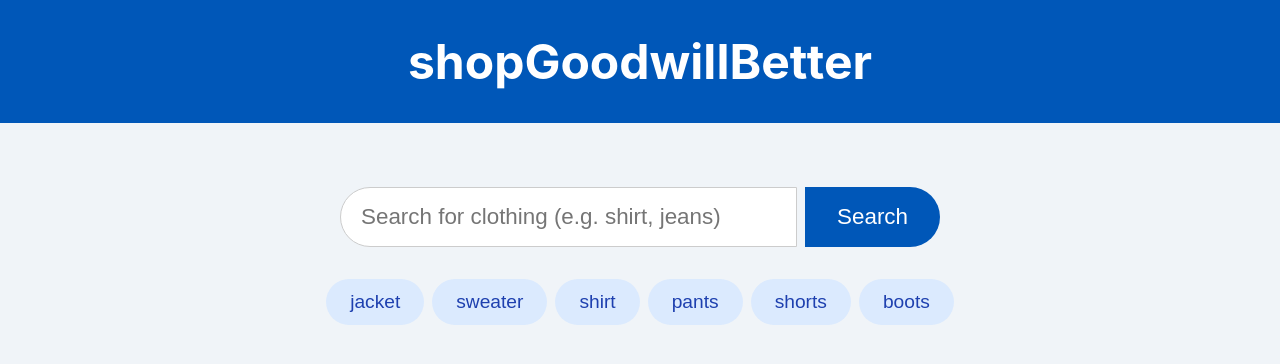
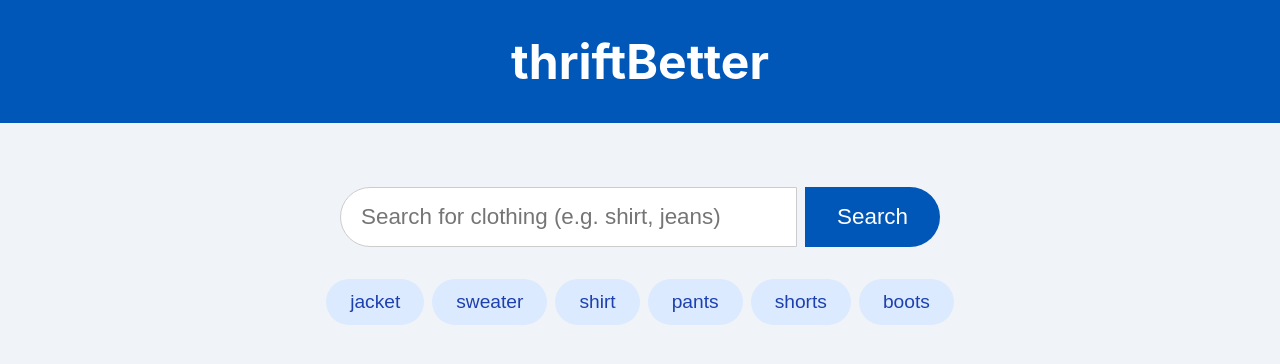
Before and after one commit to EthanMunoz03/ShoppingGoodwill, a React (Create React App) app in the folder frontend/: page / in a window 1280 px wide. Shown: the top 364 px of the page. Built offline with nearby package versions, Linux system fonts and the light colour scheme.

Commit message:
no more goodwill

```diff
--- a/frontend/src/App.js
+++ b/frontend/src/App.js
@@ -42,7 +42,7 @@
         setResults([]);
       }
 
-      } catch (err) {
+    } catch (err) {
       console.error("Error fetching results:", err);
       setResults([]);
     }
@@ -65,7 +65,7 @@
   return (
     <div>
       <div className="page-header">
-        <h1 className="header-title">shopGoodwillBetter</h1>
+        <h1 className="header-title">thriftBetter</h1>
       </div>
 
       <div className="page-container">
```
